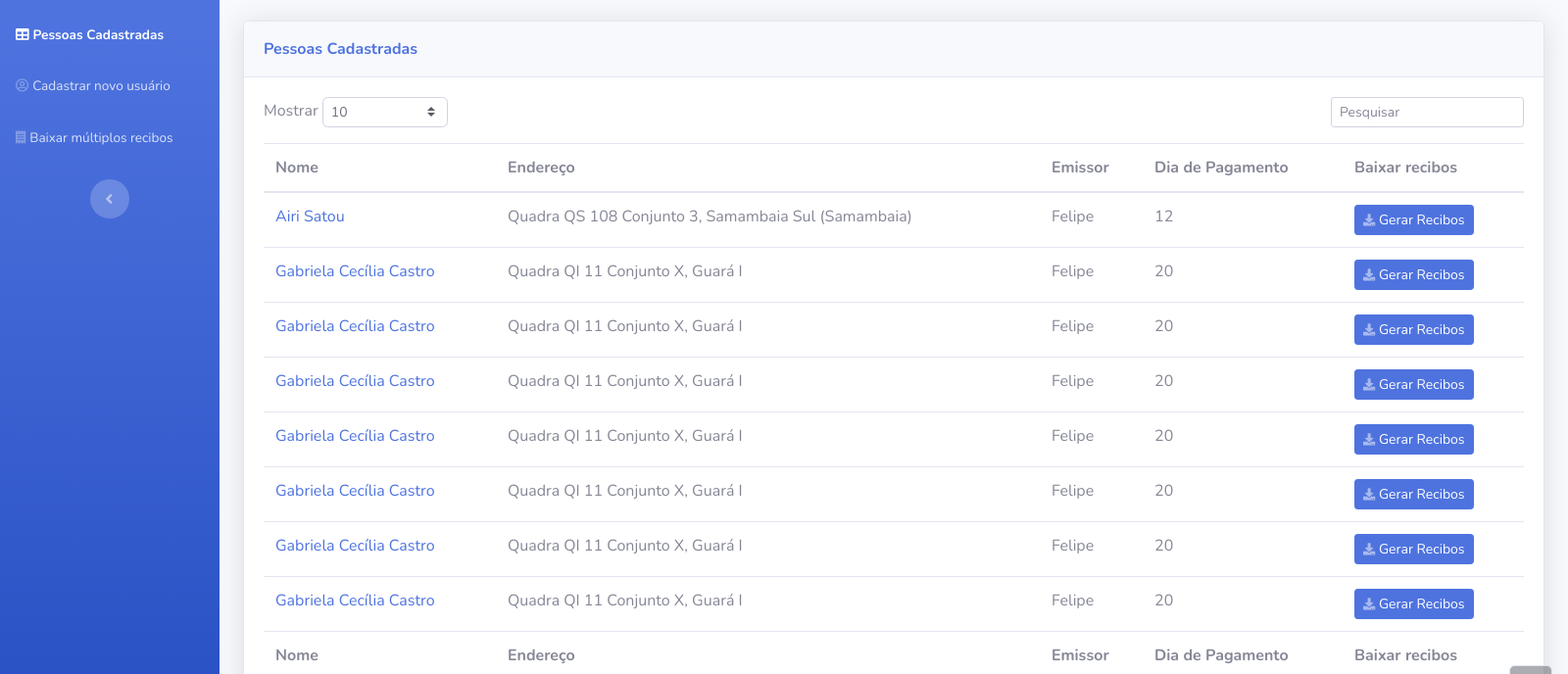
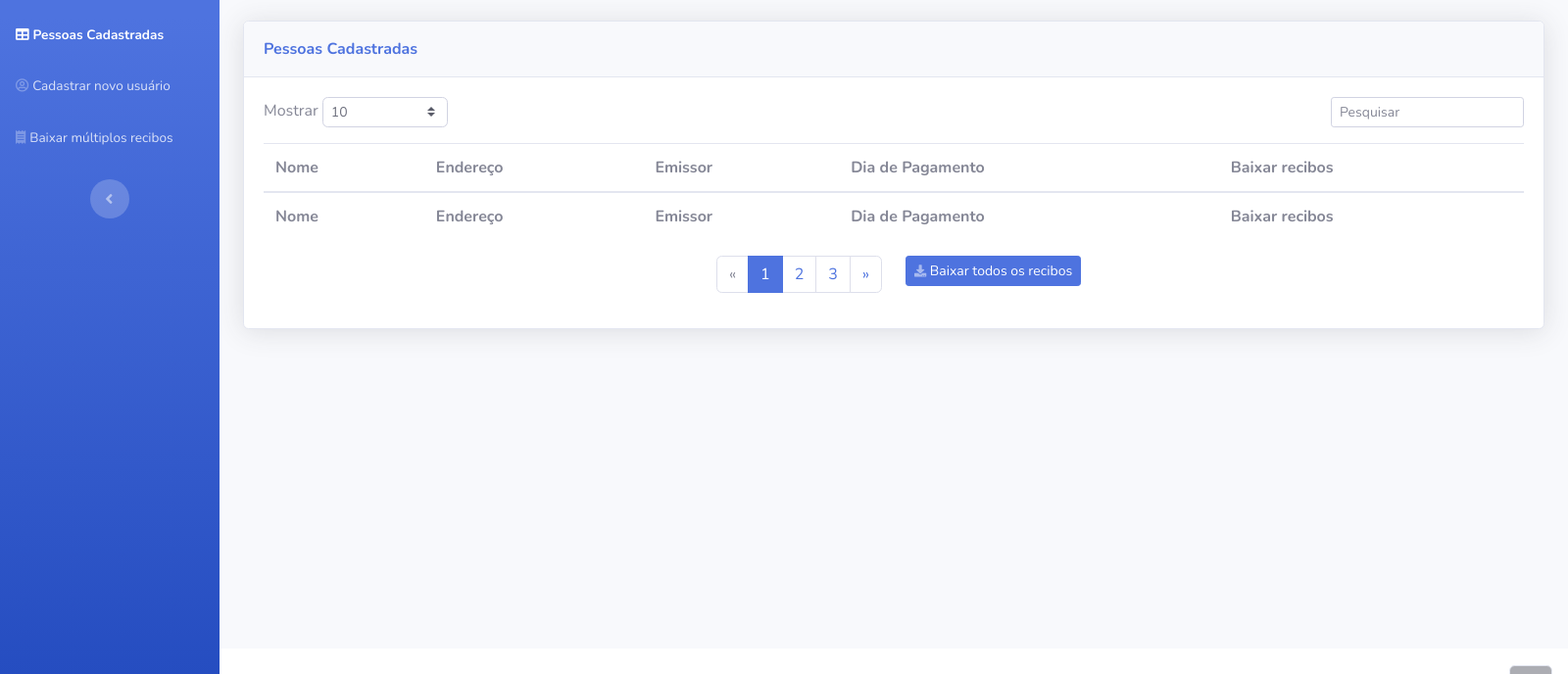
Before and after one commit to ArticaDev/rent-receipt, an Electron app: page src/index.html in a window 1600 px wide. Shown: the part 61-749 px from the top of the page at 98% size. Drawn offline with nearby package versions, Linux system fonts and the light colour scheme.

Commit message:
Fixing script imports

```diff
--- a/src/index.html
+++ b/src/index.html
@@ -139,143 +139,8 @@
                         <th>Baixar recibos</th>
                       </tr>
                     </thead>
-                    <tbody>
-                      <tr>
-                        <td><a href="profile.html"> Airi Satou</a></td>
-                        <td>
-                          Quadra QS 108 Conjunto 3, Samambaia Sul (Samambaia)
-                        </td>
-                        <td>Felipe</td>
-                        <td>12</td>
-                        <td>
-                          <a
-                            class="btn btn-primary btn-sm d-none d-sm-inline-block"
-                            role="button"
-                            href="receipts.html"
-                            ><i class="fas fa-download fa-sm text-white-50"></i>
-                            Gerar Recibos</a
-                          >
-                        </td>
-                      </tr>
-                      <tr>
-                        <td>
-                          <a href="profile.html"> Gabriela Cecília Castro</a>
-                        </td>
-                        <td>Quadra QI 11 Conjunto X, Guará I</td>
-                        <td>Felipe</td>
-                        <td>20</td>
-                        <td>
-                          <a
-                            class="btn btn-primary btn-sm d-none d-sm-inline-block"
-                            role="button"
-                            href="receipts.html"
-                            ><i class="fas fa-download fa-sm text-white-50"></i>
-                            Gerar Recibos</a
-                          >
-                        </td>
-                      </tr>
-                      <tr>
-                        <td>
-                          <a href="profile.html"> Gabriela Cecília Castro</a>
-                        </td>
-                        <td>Quadra QI 11 Conjunto X, Guará I</td>
-                        <td>Felipe</td>
-                        <td>20</td>
-                        <td>
-                          <a
-                            class="btn btn-primary btn-sm d-none d-sm-inline-block"
-                            role="button"
-                            href="receipts.html"
-                            ><i class="fas fa-download fa-sm text-white-50"></i>
-                            Gerar Recibos</a
-                          >
-                        </td>
-                      </tr>
-                      <tr>
-                        <td>
-                          <a href="profile.html"> Gabriela Cecília Castro</a>
-                        </td>
-                        <td>Quadra QI 11 Conjunto X, Guará I</td>
-                        <td>Felipe</td>
-                        <td>20</td>
-                        <td>
-                          <a
-                            class="btn btn-primary btn-sm d-none d-sm-inline-block"
-                            role="button"
-                            href="receipts.html"
-                            ><i class="fas fa-download fa-sm text-white-50"></i>
-                            Gerar Recibos</a
-                          >
-                        </td>
-                      </tr>
-                      <tr>
-                        <td>
-                          <a href="profile.html"> Gabriela Cecília Castro</a>
-                        </td>
-                        <td>Quadra QI 11 Conjunto X, Guará I</td>
-                        <td>Felipe</td>
-                        <td>20</td>
-                        <td>
-                          <a
-                            class="btn btn-primary btn-sm d-none d-sm-inline-block"
-                            role="button"
-                            href="receipts.html"
-                            ><i class="fas fa-download fa-sm text-white-50"></i>
-                            Gerar Recibos</a
-                          >
-                        </td>
-                      </tr>
-                      <tr>
-                        <td>
-                          <a href="profile.html"> Gabriela Cecília Castro</a>
-                        </td>
-                        <td>Quadra QI 11 Conjunto X, Guará I</td>
-                        <td>Felipe</td>
-                        <td>20</td>
-                        <td>
-                          <a
-                            class="btn btn-primary btn-sm d-none d-sm-inline-block"
-                            role="button"
-                            href="receipts.html"
-                            ><i class="fas fa-download fa-sm text-white-50"></i>
-                            Gerar Recibos</a
-                          >
-                        </td>
-                      </tr>
-                      <tr>
-                        <td>
-                          <a href="profile.html"> Gabriela Cecília Castro</a>
-                        </td>
-                        <td>Quadra QI 11 Conjunto X, Guará I</td>
-                        <td>Felipe</td>
-                        <td>20</td>
-                        <td>
-                          <a
-                            class="btn btn-primary btn-sm d-none d-sm-inline-block"
-                            role="button"
-                            href="receipts.html"
-                            ><i class="fas fa-download fa-sm text-white-50"></i>
-                            Gerar Recibos</a
-                          >
-                        </td>
-                      </tr>
-                      <tr>
-                        <td>
-                          <a href="profile.html"> Gabriela Cecília Castro</a>
-                        </td>
-                        <td>Quadra QI 11 Conjunto X, Guará I</td>
-                        <td>Felipe</td>
-                        <td>20</td>
-                        <td>
-                          <a
-                            class="btn btn-primary btn-sm d-none d-sm-inline-block"
-                            role="button"
-                            href="receipts.html"
-                            ><i class="fas fa-download fa-sm text-white-50"></i>
-                            Gerar Recibos</a
-                          >
-                        </td>
-                      </tr>
+                    <tbody id="people-table">
+
                     </tbody>
                     <tfoot>
                       <tr>
@@ -342,11 +207,16 @@
         ><i class="fas fa-angle-up"></i
       ></a>
     </div>
+
+    <script>if (typeof module === 'object') {window.module = module; module = undefined;}</script>
+
     <script src="https://cdnjs.cloudflare.com/ajax/libs/jquery/3.5.1/jquery.min.js"></script>
     <script src="https://cdnjs.cloudflare.com/ajax/libs/twitter-bootstrap/4.6.0/js/bootstrap.bundle.min.js"></script>
     <script src="https://cdnjs.cloudflare.com/ajax/libs/Chart.js/2.8.0/Chart.bundle.min.js"></script>
     <script src="https://cdnjs.cloudflare.com/ajax/libs/jquery-easing/1.4.1/jquery.easing.js"></script>
     <script src="assets/js/script.min.js"></script>
+    <script src="renderer.js"></script>
+
     <script>
       let dark = false;
       function darkMode() {
@@ -361,5 +231,10 @@
         }
       }
     </script>
+
+  <script>if (window.module) module = window.module;</script>
+
+
+
   </body>
 </html>
```
